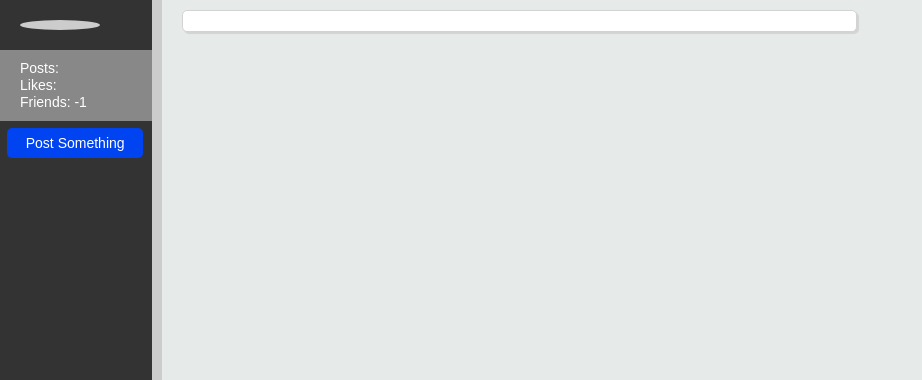
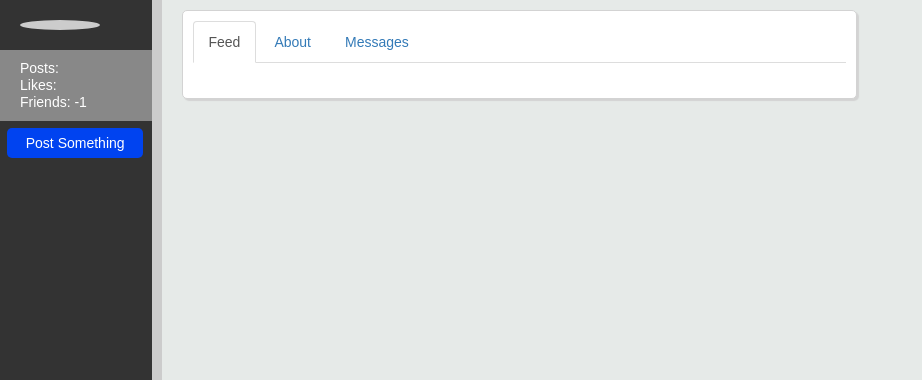
Before and after one commit to sanddc318/feedTorrent, a PHP site: a page that uses profile.php in a window 1280 px wide. Shown: the part 40-420 px from the top of the page, without its empty margins (0-922 px from the left). Run offline with PHP 8.4, Linux system fonts and the light colour scheme; the visitor is signed in with stand-in values (Sample User, id 1); data that the repository does not hold is empty; some libraries are stand-ins or nearby versions; some web fonts are replaced.

Commit message:
Added tabs to the profile page.

```diff
--- a/assets/css/styles.css
+++ b/assets/css/styles.css
@@ -194,6 +194,7 @@ textarea:focus { outline: 0; }
   border: 0;
   height: 17px;
   width: 128px;
+  background-color: transparent;
 }
 
 .comment-like {
--- a/includes/classes/Post.php
+++ b/includes/classes/Post.php
@@ -41,7 +41,6 @@
     }
 
     public function loadPostsFriends( $data, $limit ) {
-      // UNDERSTAND THIS ------------------------------------------
       $page = $data["page"];
       $loggedInUser = $this->user_obj->getUsername();
 
@@ -50,7 +49,6 @@
       } else {
         $start = ( $page - 1 ) * $limit;
       }
-      // END UNDERSTAND THIS ------------------------------------------
 
 
       $str = "";
@@ -87,7 +85,6 @@
           $user_logged_obj = new User( $this->con, $loggedInUser );
           if ( $user_logged_obj->isFriend($added_by) ) {
 
-            // UNDERSTAND THIS ------------------------------------------
             if ( $num_iterations++ < $start )
               continue;
 
@@ -109,7 +106,6 @@
             }
 
 
-            // END UNDERSTAND THIS ------------------------------------------
 
             $user_details_query = mysqli_query( $this->con, "SELECT username, profile_pic
                                                             FROM users
@@ -273,7 +269,6 @@
 
 
     public function loadProfilePosts( $data, $limit ) {
-      // UNDERSTAND THIS ------------------------------------------
       $page = $data["page"];
       $profileUser = $data["profileUsername"];
       $loggedInUser = $this->user_obj->getUsername();
@@ -283,7 +278,6 @@
       } else {
         $start = ( $page - 1 ) * $limit;
       }
-      // END UNDERSTAND THIS ------------------------------------------
 
 
       $str = "";
@@ -305,7 +299,6 @@
           $date_time = $row["date_added"];
 
 
-            // UNDERSTAND THIS ------------------------------------------
             if ( $num_iterations++ < $start )
               continue;
 
@@ -320,14 +313,13 @@
             // Delete button
             if ($loggedInUser == $added_by) {
               $delete_button = "<button class='delete-button btn-danger' id='post$id'>
-                                  X
+                                  <i class='fa fa-times' aria-hidden='true'></i>
                                 </button>";
             } else {
               $delete_button = '';
             }
 
 
-            // END UNDERSTAND THIS ------------------------------------------
 
             $user_details_query = mysqli_query( $this->con, "SELECT username, profile_pic
                                                             FROM users
--- a/index.php
+++ b/index.php
@@ -36,11 +36,7 @@
     <hr>
 
     <div class="posts-area"></div>
-    <img id="loading"
-         src="assets/images/icons/spinner.gif"
-         alt="Loading icon"
-         style="width: 100%;"
-    >
+    <img id="loading" src="assets/images/icons/spinner.gif" style="width: 100%;">
   </div>
 
   <!-- Ajax pagination and auto reload -->
--- a/profile.php
+++ b/profile.php
@@ -105,15 +105,60 @@
 
     </div> <!-- /.profile-left -->
 
-    <!-- Feed -->
+    <!-- Feed / About / Messages -->
     <div class="profile-main-column column">
-      <div class="posts-area"></div>
-      <img id="loading"
-          src="assets/images/icons/spinner.gif"
-          alt="Loading icon"
-          style="width: 100%;"
-      >
-    </div>
+
+      <ul class="nav nav-tabs" role="tablist" id="profileTabs">
+        <li role="presentation" class="active">
+          <a href="#newsfeed-div" aria-controls="newsfeed-div" role="tab" data-toggle="tab">Feed</a>
+        </li>
+        <li role="presentation">
+          <a href="#about-div" aria-controls="about-div" role="tab" data-toggle="tab">About</a>
+        </li>
+        <li role="presentation">
+          <a href="#messages-div" aria-controls="messages-div" role="tab" data-toggle="tab">Messages</a>
+        </li>
+      </ul>
+
+      <div class="tab-content" style="margin-top: 25px;">
+        <!-- Newsfeed -->
+        <div role="tabpanel" class="tab-pane fade in active" id="newsfeed-div">
+          <div class="posts-area"></div>
+          <img id="loading" src="assets/images/icons/spinner.gif" style="width: 100%;">
+        </div>
+
+
+        <!-- About -->
+        <div role="tabpanel" class="tab-pane fade" id="about-div">
+
+        </div> <!-- /#about-div -->
+
+
+        <!-- Messages -->
+        <div role="tabpanel" class="tab-pane fade" id="messages-div">
+          <?php
+            $message_obj = new Message($con, $loggedInUser);
+
+            echo "<h4>You and <a href='" . $username . "'>" . $profile_user_obj->getFirstAndLastName() . "</a></h4> <hr><br>";
+            echo "<div class='loaded-messages' id='scroll-messages'>";
+              echo $message_obj->getMessages($username);
+            echo "</div>";
+          ?>
+
+          <div class="message-post">
+            <form action="" method="POST">
+              <textarea name='message-body' id='message-textarea' placeholder='Write your message...'></textarea>
+              <input type='submit' name='post-message' class='info' id='message-submit' value='Send'>
+            </form>
+          </div>
+
+          <script>
+            var div = document.getElementById("scroll-messages");
+            div.scrollTop = div.scrollHeight;
+          </script>
+        </div> <!-- /#messages-div -->
+      </div> <!-- /.tab-content -->
+    </div> <!-- /.profile-main-column  -->
 
     <!-- Modal -->
     <div class="modal fade" id="post-form" tabindex="-1" role="dialog" aria-labelledby="postModalLabel">
```
